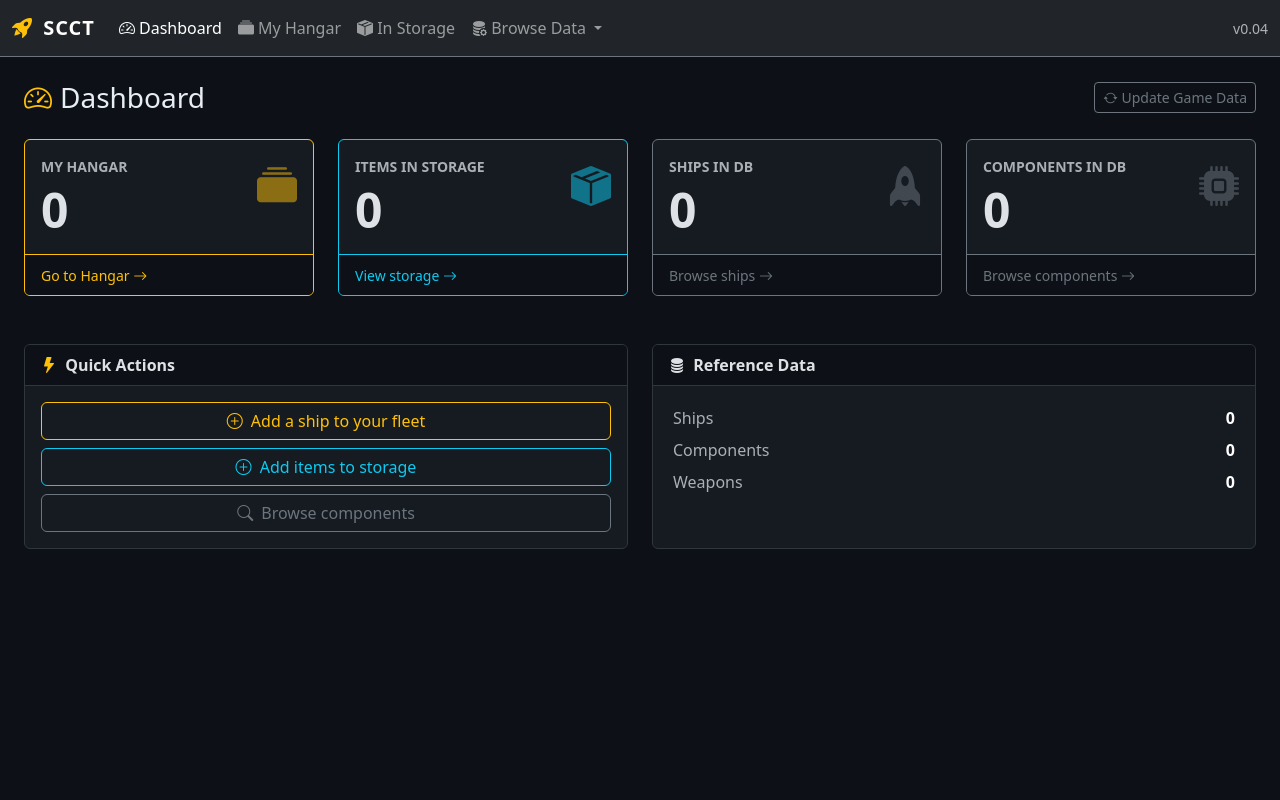
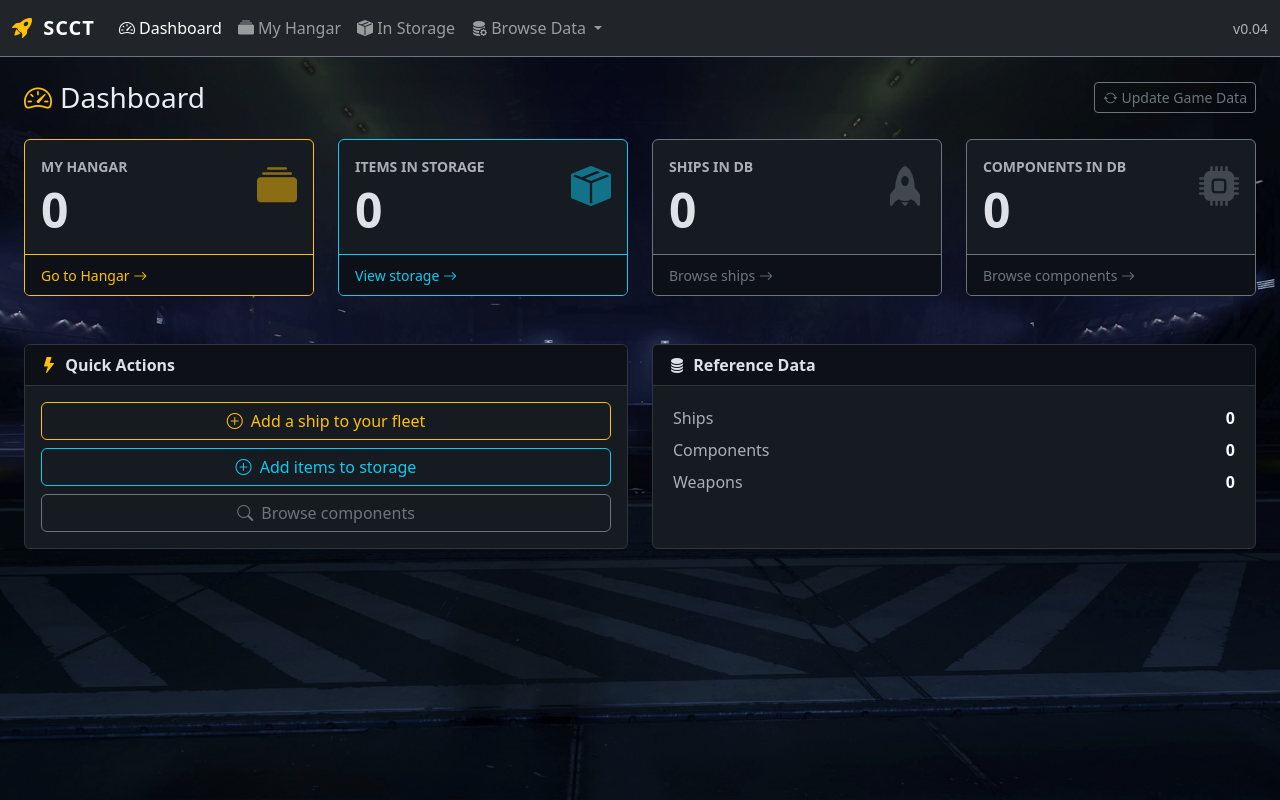
Before and after one commit to Lucky44/SCCT-DB, a Flask app: page / in a window 1280 px wide. Run offline with Flask 3, Linux system fonts and the light colour scheme.

Commit message:
Add space background image
Co-Authored-By: Claude Sonnet 4.6 <noreply@anthropic.com>

```diff
--- a/app/static/css/style.css
+++ b/app/static/css/style.css
@@ -2,6 +2,10 @@
 
 body {
   background-color: #0d1117;
+  background-image: url('/static/images/background.jpg');
+  background-size: cover;
+  background-position: center top;
+  background-attachment: fixed;
   color: #e6edf3;
 }
 
```
Also changed, not shown: app/static/images/background.jpg (added).
